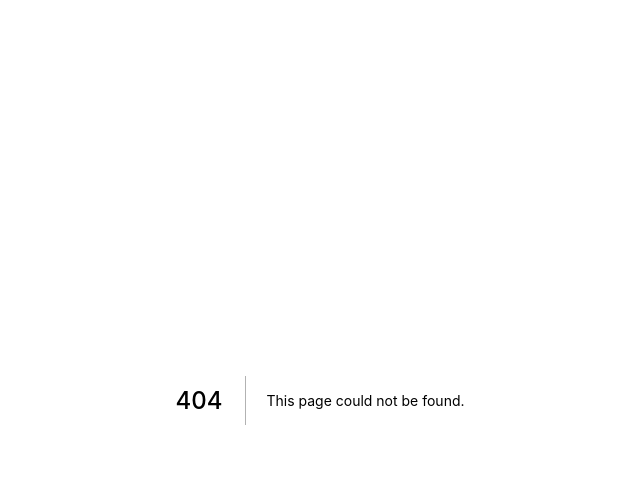
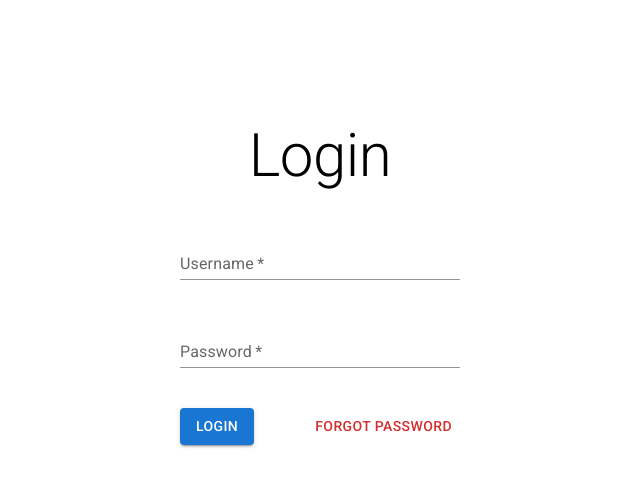
Before and after one commit to ihsaro/socioworld, a Next.js app in the folder frontend/: page /login in a window 1280 px wide. Before the commit this address had no page. Shown: the top 486 px of the page, without its empty margins (320-960 px from the left). Built offline with nearby package versions, Linux system fonts and the light colour scheme.

Commit message:
frontend started

```diff
--- /dev/null
+++ b/frontend/configurations/api-endpoints.js
@@ -0,0 +1,9 @@
+/* Authentication API routes */
+export const REGISTER_CLIENT = "/api/v1/authentication/register-client";
+export const LOGIN = "/api/v1/authentication/login";
+export const FORGOT_PASSWORD = "/api/v1/authentication/forgot-password";
+
+/* Feed API routes */
+export const LIST_CREATE_FEED = "/api/v1/feeds";
+
+/* Friend API routes */
--- /dev/null
+++ b/frontend/configurations/application-variables.dev.js
@@ -0,0 +1 @@
+export const APPLICATION_URL = "http://localhost:8000"
--- /dev/null
+++ b/frontend/configurations/application-variables.js
@@ -0,0 +1,3 @@
+import { APPLICATION_URL as DEV_APPLICATION_URL } from "configurations/application-variables.dev";
+
+export const APPLICATION_URL = process.env.APPLICATION_URL || DEV_APPLICATION_URL;
--- /dev/null
+++ b/frontend/jsconfig.json
@@ -0,0 +1,5 @@
+{
+  "compilerOptions": {
+    "baseUrl": "."
+  }
+}
--- a/frontend/package.json
+++ b/frontend/package.json
@@ -5,7 +5,7 @@
   "devDependencies": {
     "@emotion/react": "^11.5.0",
     "@emotion/styled": "^11.3.0",
-    "@mui/material": "^5.0.6",
+    "@mui/material": "^5.2.1",
     "next": "^12.0.1",
     "react": "^17.0.2",
     "react-dom": "^17.0.2"
--- /dev/null
+++ b/frontend/src/pages/_document.js
@@ -0,0 +1,31 @@
+import Document, { Html, Head, Main, NextScript } from 'next/document'
+
+class MyDocument extends Document {
+  static async getInitialProps(ctx) {
+    const initialProps = await Document.getInitialProps(ctx)
+    return { ...initialProps }
+  }
+
+  render() {
+    return (
+      <Html>
+        <Head>
+          <link
+            rel="stylesheet"
+            href="https://fonts.googleapis.com/css?family=Roboto:300,400,500,700&display=swap"
+          />
+          <link
+            rel="stylesheet"
+            href="https://fonts.googleapis.com/icon?family=Material+Icons"
+          />
+        </Head>
+        <body>
+          <Main />
+          <NextScript />
+        </body>
+      </Html>
+    )
+  }
+}
+
+export default MyDocument
--- a/frontend/src/pages/index.jsx
+++ b/frontend/src/pages/index.jsx
@@ -1,7 +1,9 @@
 import { Button } from "@mui/material";
 
+import { ProtectedRoute } from "components/ProtectedRoute";
+
 function HomePage() {
-    return <Button>Welcome to Next.js!</Button>
+  return <Button>Home</Button>
 }
 
-export default HomePage
+export default ProtectedRoute(HomePage);
--- /dev/null
+++ b/frontend/src/pages/login.jsx
@@ -0,0 +1,111 @@
+import { useState } from "react";
+
+import {
+  Alert,
+  Button,
+  Grid,
+  Snackbar,
+  TextField,
+  Typography
+} from "@mui/material";
+
+import * as APIEndpoints from "configurations/api-endpoints";
+import { executePost } from "utils/api-communication";
+
+function Login() {
+
+  const [username, setUsername] = useState("");
+  const [password, setPassword] = useState("");
+  const [snackbarOpened, setSnackbarOpened] = useState(false);
+  const [snackbarSeverity, setSnackbarSeverity] = useState("success");
+  const [snackbarMessage, setSnackbarMessage] = useState("");
+
+  const styles = {
+    parentContainer: {
+      marginTop: "5em"
+    },
+    itemContainer: {
+      width: "20em"
+    },
+    inputField: {
+      width: "100%"
+    }
+  };
+
+  const performLogin = async () => {
+    // validateLogin();
+    let formData = new FormData();
+    formData.append("username", username);
+    formData.append("password", password);
+    let response = await executePost(APIEndpoints.LOGIN, formData, { headers: { "Content-Type": null } });
+
+    console.log(response);
+
+    if (response.status === 200 && response.data) {
+      localStorage.setItem("JWT-Token", response.data["access_token"]);
+    }
+    else if (response.data && response.data["detail"]) {
+      setSnackbarSeverity("error");
+      setSnackbarMessage(response.data["detail"]);
+      setSnackbarOpened(true);
+    }
+  }
+
+  const handleSnackbarClose = (event, reason) => {
+    if (reason === 'clickaway') {
+      return;
+    }
+
+    setSnackbarOpened(false);
+  }
+
+  const validateLogin = () => {
+
+  }
+
+  return (
+    <Grid
+      container
+      spacing={5}
+      direction="column"
+      alignItems="center"
+      style={styles.parentContainer}
+    >
+      <Grid item xs={12}>
+        <Typography variant="h2">Login</Typography>
+      </Grid>
+      <Grid item xs={12} style={styles.itemContainer}>
+        <TextField
+          label="Username"
+          variant="standard"
+          value={username}
+          onChange={e => setUsername(e.target.value)}
+          required
+          style={styles.inputField}
+        />
+      </Grid>
+      <Grid item xs={12} style={styles.itemContainer}>
+        <TextField
+          label="Password"
+          variant="standard"
+          type="password"
+          value={password}
+          onChange={e => setPassword(e.target.value)}
+          required
+          style={styles.inputField}
+        />
+      </Grid>
+      <Grid item container xs={12} justifyContent="space-between" style={styles.itemContainer}>
+        <Button variant="contained" onClick={performLogin}>Login</Button>
+        <Button color="error">Forgot password</Button>
+      </Grid>
+      <Snackbar open={snackbarOpened} autoHideDuration={6000} onClose={handleSnackbarClose}>
+        <Alert onClose={handleSnackbarClose} severity={snackbarSeverity} sx={{ width: '100%' }}>
+          {snackbarMessage}
+        </Alert>
+      </Snackbar>
+    </Grid>
+  )
+}
+
+export default Login;
--- /dev/null
+++ b/frontend/utils/api-communication.js
@@ -0,0 +1,50 @@
+import { APPLICATION_URL } from "configurations/application-variables";
+
+export const executeDelete = async () => {
+
+}
+
+export const executeGet = async () => {
+
+}
+
+export const executePatch = async () => {
+
+}
+
+export const executePost = async (
+  url,
+  data,
+  {
+    mode = "cors",
+    cache = "no-cache",
+    credentials = "same-origin",
+    headers = {
+      "Content-Type": "application/json"
+    },
+    redirect = "follow",
+    referrerPolicy = "no-referrer"
+  }
+  ) => {
+  if (headers["Content-Type"] === "application/json") {
+    data = JSON.stringify(data);
+  }
+  else if (headers["Content-Type"] === null) {
+    delete headers["Content-Type"];
+  }
+
+  const response = await fetch(`${APPLICATION_URL}${url}`, {
+    method: 'POST', // *GET, POST, PUT, DELETE, etc.
+    body: data, // body data type must match "Content-Type" header
+    mode: mode, // no-cors, *cors, same-origin
+    cache: cache, // *default, no-cache, reload, force-cache, only-if-cached
+    credentials: credentials, // include, *same-origin, omit
+    headers: headers,
+    redirect: redirect, // manual, *follow, error
+    referrerPolicy: referrerPolicy, // no-referrer, *no-referrer-when-downgrade, origin, origin-when-cross-origin, same-origin, strict-origin, strict-origin-when-cross-origin, unsafe-url
+  });
+  return {
+    "data": await response.json(),
+    "status": response.status
+  };
+}
```
Also changed, not shown: frontend/components/ProtectedRoute.jsx (added, +34 -0 lines), 2 other files (tests, documents, lock files or other folders).
